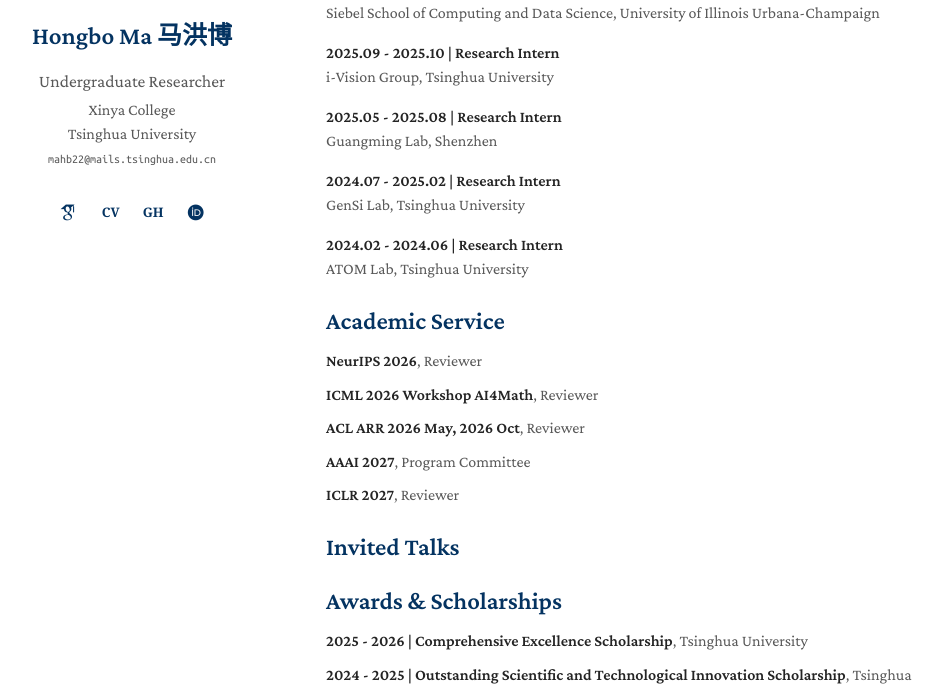
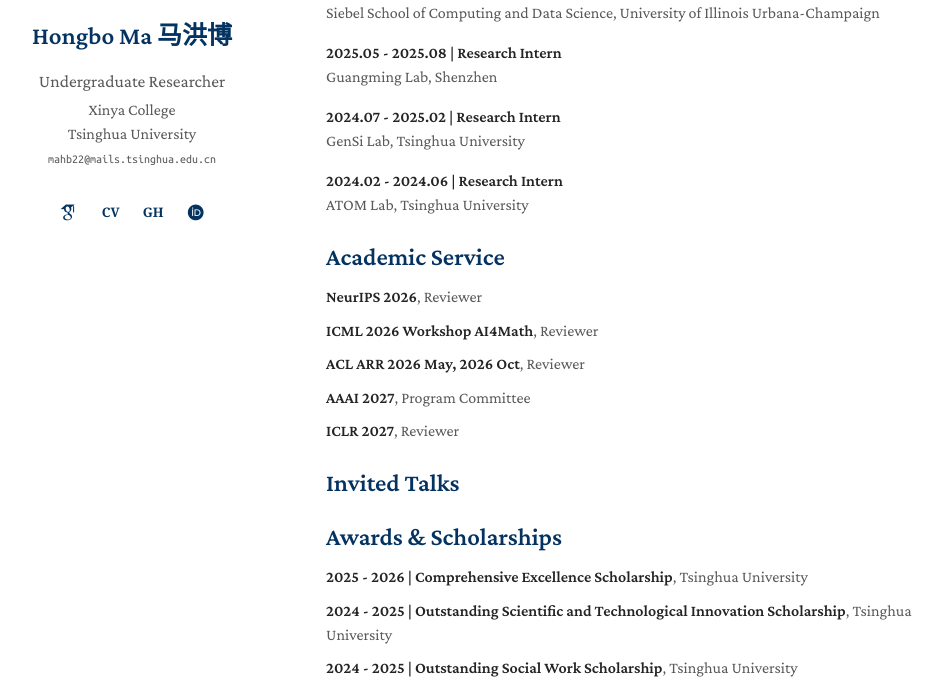
Before and after one commit to Ma-Hongbo/Ma-Hongbo.github.io, a Jekyll site: the page built from _pages/about.md, in a window 1280 px wide and 900 px high, scrolled down 2056 px, cut to the strip 216-900 px from the top of the window. Shown: the whole strip, without its empty margins (144-1087 px from the left). Built offline with Jekyll 4.4.1, drawn with Linux system fonts in a browser that asks for light colours; some web fonts are replaced.

Commit message:
Remove outdated research internship entry

```diff
--- a/_pages/about.md
+++ b/_pages/about.md
@@ -183,7 +183,6 @@
 <section id="internships">
 <h2>Research Experience</h2>
 <div class="experience-item"><p><strong>2025.12 - Present | Research Intern</strong> Siebel School of Computing and Data Science, University of Illinois Urbana-Champaign</p></div>
-<div class="experience-item"><p><strong>2025.09 - 2025.10 | Research Intern</strong> i-Vision Group, Tsinghua University</p></div>
 <div class="experience-item"><p><strong>2025.05 - 2025.08 | Research Intern</strong> Guangming Lab, Shenzhen</p></div>
 <div class="experience-item"><p><strong>2024.07 - 2025.02 | Research Intern</strong> GenSi Lab, Tsinghua University</p></div>
 <div class="experience-item"><p><strong>2024.02 - 2024.06 | Research Intern</strong> ATOM Lab, Tsinghua University</p></div>
```
